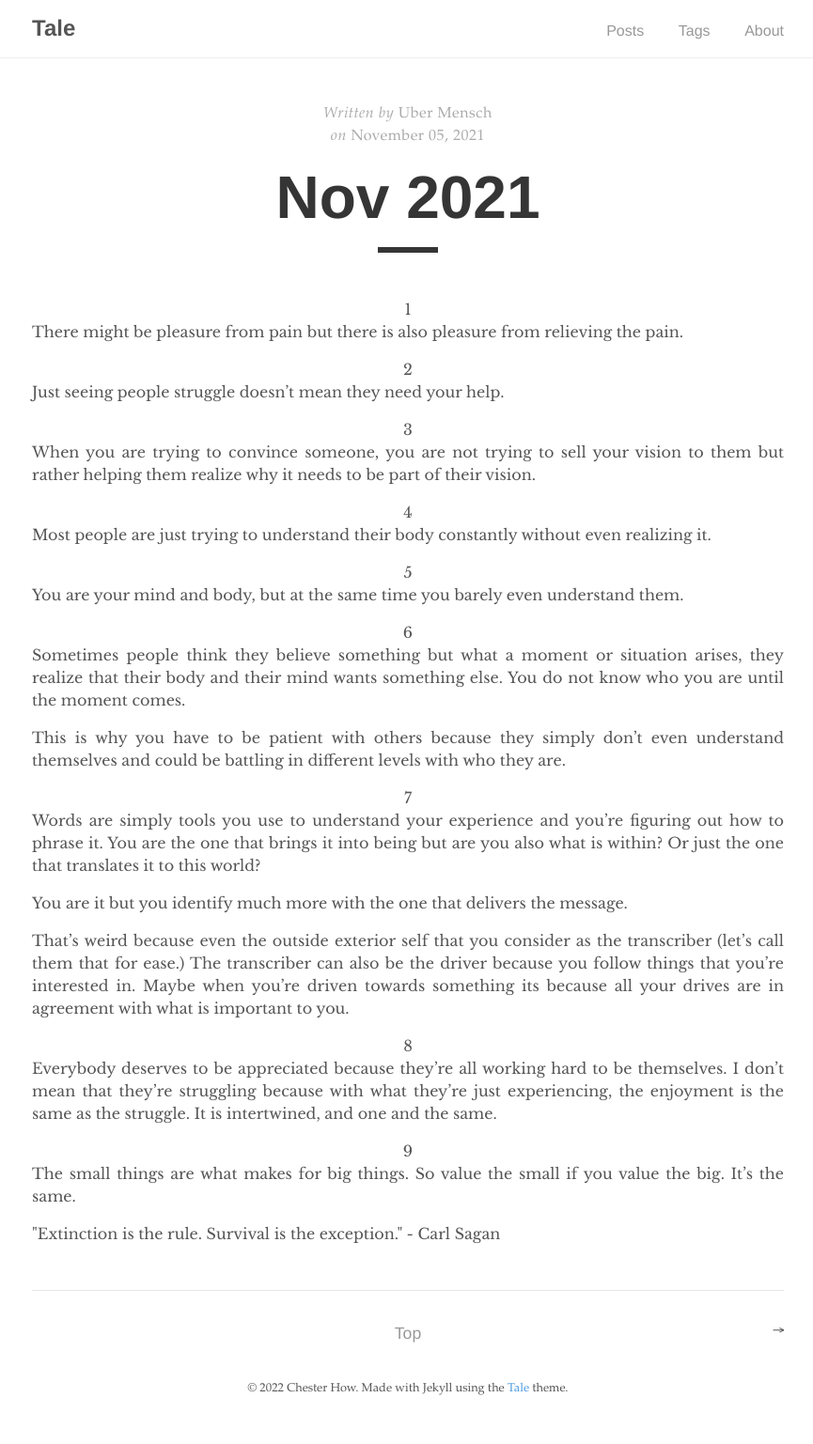
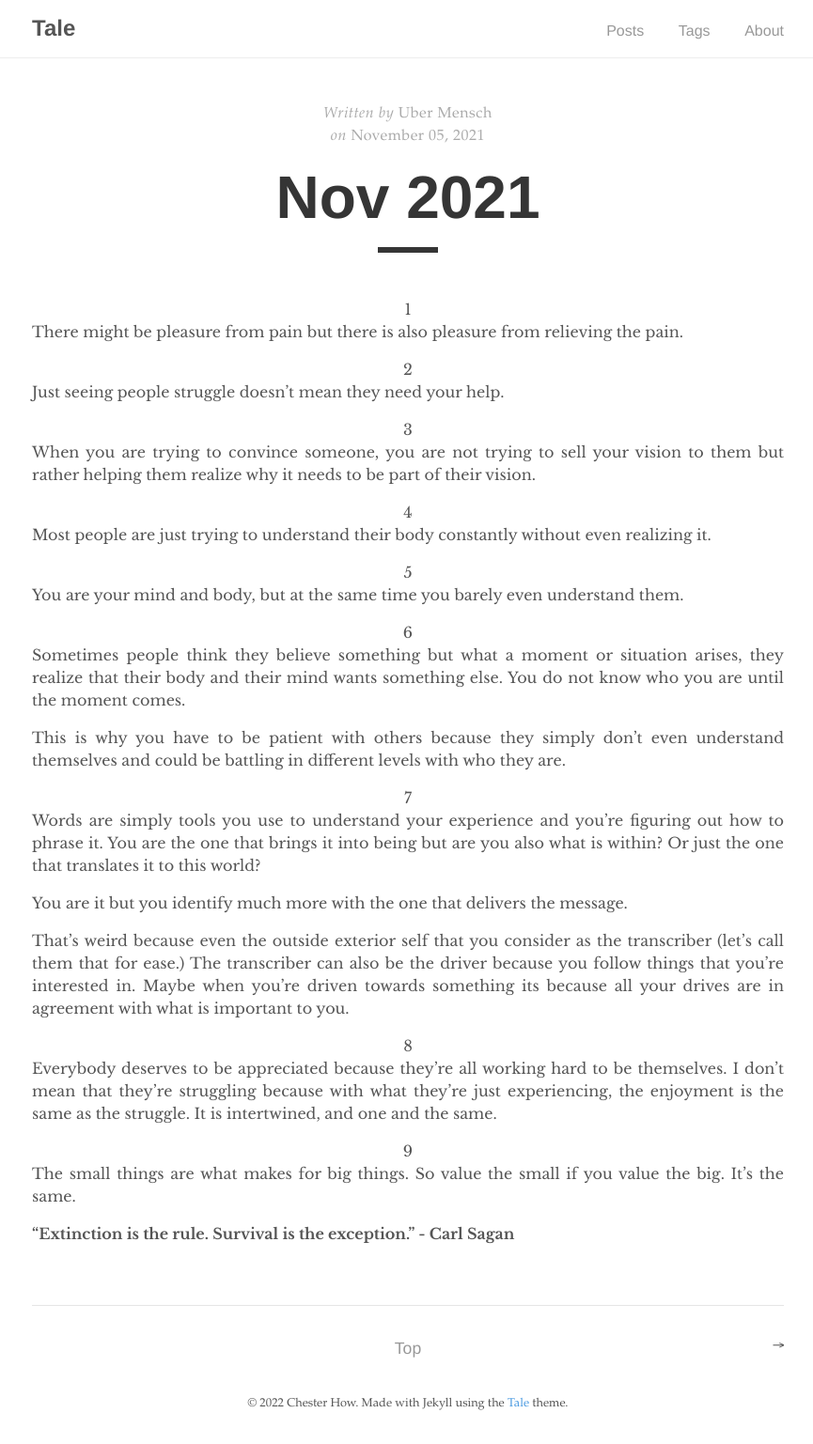
Before and after one commit to derstarkerwille/DerStarkerWille, a Jekyll site: the page built from _posts/2021-11-05-November 2021.md, in a window 1280 px wide. Shown: the whole page at 94% size, without its empty margins (206-1071 px from the left). Built offline with Jekyll 4.4.1, drawn with Linux system fonts in a browser that asks for light colours.

```diff
--- a/_posts/2021-11-05-November 2021.md
+++ b/_posts/2021-11-05-November 2021.md
@@ -47,4 +47,4 @@ Everybody deserves to be appreciated because they're all working hard to be them
 
 The small things are what makes for big things. So value the small if you value the big. It's the same.
 
-<bold>"Extinction is the rule. Survival is the exception." - Carl Sagan </bold>
+<b>"Extinction is the rule. Survival is the exception." - Carl Sagan </b>
```
